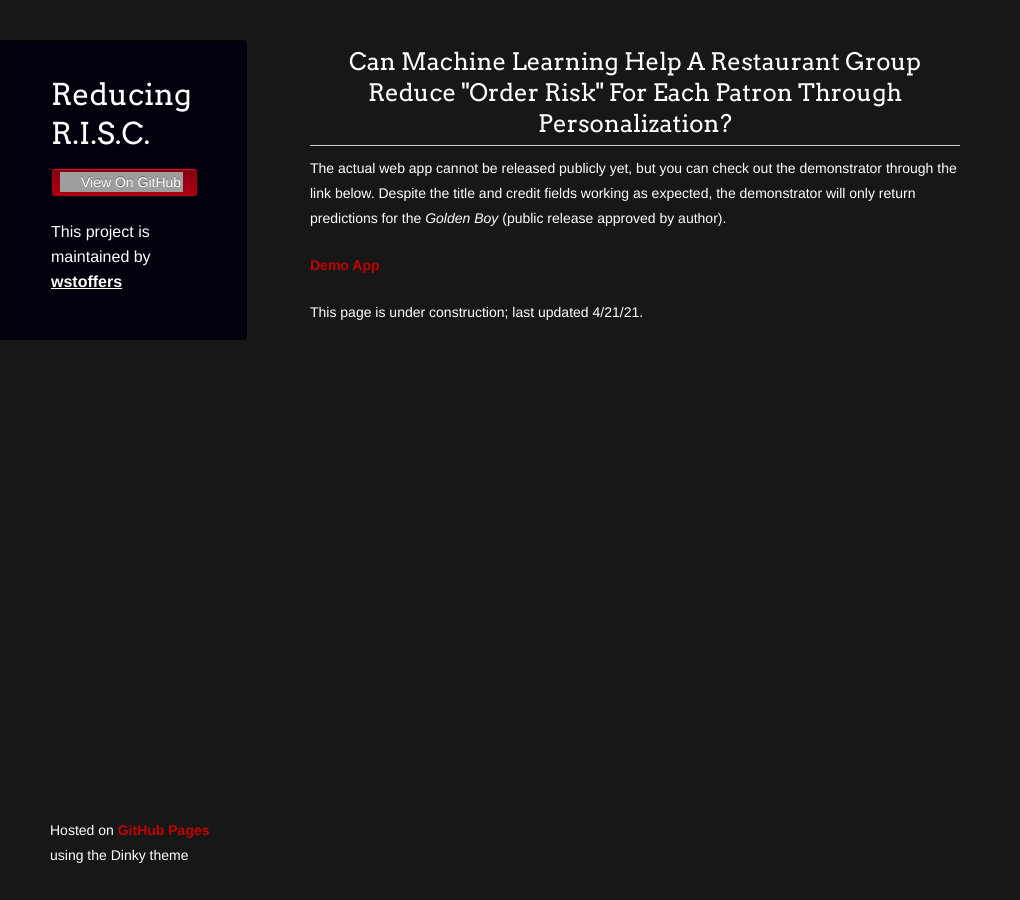
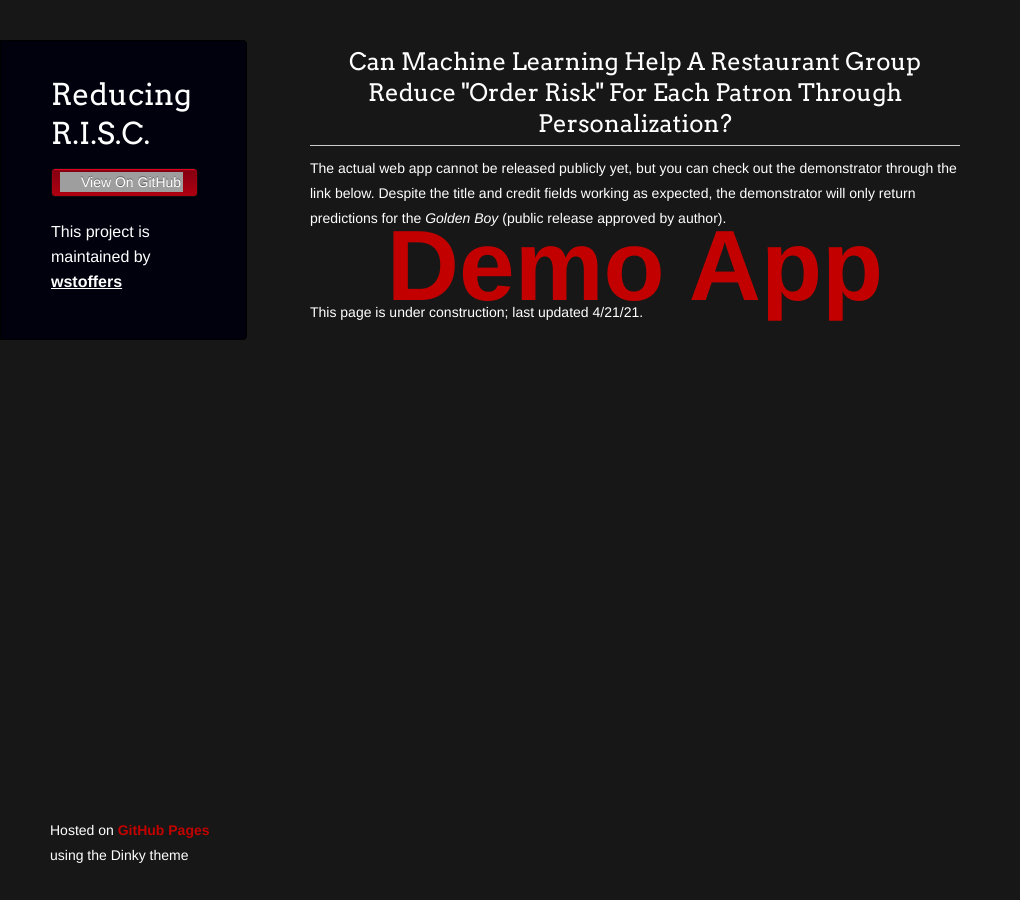
Before and after one commit to wstoffers/codex, a Jekyll site: the page built from index.md, in a window 1280 px wide. Shown: the whole page, without its empty margins (0-1020 px from the left). Built offline with Jekyll 4.4.1, drawn with Linux system fonts in a browser that asks for light colours; our own code applies the rules of GitHub Pages for plain Markdown files; a script that is not in the unit is left out; grey boxes are pictures that could not be loaded.

Commit message:
Reformatting demonstrator link

```diff
--- a/index.md
+++ b/index.md
@@ -6,9 +6,11 @@ title: Reducing R.I.S.C.
 
 The actual web app cannot be released publicly yet, but you can check out the demonstrator through the link below. Despite the title and credit fields working as expected, the demonstrator will only return predictions for the *Golden Boy* (public release approved by author).
 
-<a href="demo/" style="text-align:center">
-    Demo App
-</a>
+<p style="font-size: 100px; text-align:center">
+    <a href="demo/">
+        Demo App
+    </a>
+</p>
 
 
 This page is under construction; last updated 4/21/21.
```
